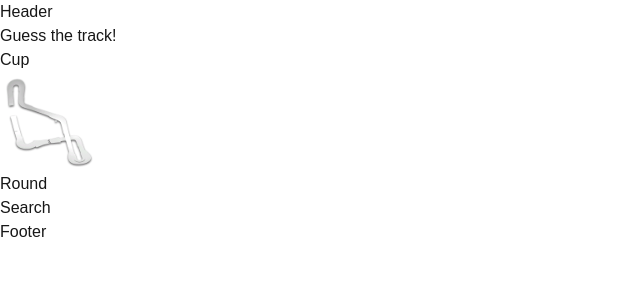
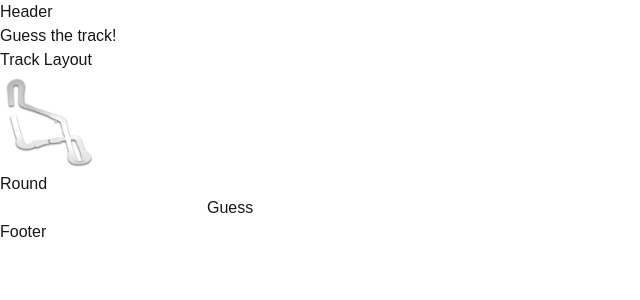
Before and after one commit to thomasamb/8dle, a Next.js app: page / in a window 1280 px wide. Shown: the top 300 px of the page, without its empty margins (0-640 px from the left). Built offline with nearby package versions, Linux system fonts and the light colour scheme.

Commit message:
Search and round progression

```diff
--- a/app/lib/gameHandler.ts
+++ b/app/lib/gameHandler.ts
@@ -14,20 +14,22 @@ export default class GameHandler {
     }
   }
 
-  submitGuess(guess: string) {
-    this.gameState.guesses++;
-    if (guess === this.gameState.answer.trackName) {
-      this.gameState.won = true;
-      this.gameWon();
+  submitGuess(guess: string): GameState {
+    const newGameState = new GameState(
+      this.gameState.round,
+      this.gameState.guesses + 1,
+      this.gameState.answer,
+    );
+    if (guess === newGameState.answer.trackName) {
+      newGameState.won = true;
     } else {
-      if (this.gameState.guesses >= 4) {
-        this.gameState.lost = true;
-        this.gameLost();
+      if (newGameState.guesses >= 4) {
+        newGameState.lost = true;
+      } else {
+        newGameState.round++;
       }
     }
+    this.gameState = newGameState;
+    return newGameState;
   }
-
-  gameWon() {}
-
-  gameLost() {}
 }
--- a/app/ui/clue.tsx
+++ b/app/ui/clue.tsx
@@ -3,8 +3,6 @@ import Image from "next/image";
 
 export default function Clue({ gameState }: { gameState: GameState }) {
   function roundSwitch(round: number) {
-    console.log(round);
-    console.log(gameState.answer.trackLayoutPath);
     switch (round) {
       case 1:
         return (
--- a/app/ui/game.tsx
+++ b/app/ui/game.tsx
@@ -13,7 +13,7 @@ export default function Game() {
       <GameHeader gameState={gameState} />
       <Clue gameState={gameState} />
       <RoundTracker gameState={gameState} />
-      <Search gameState={gameState} setGameState={setGameState} />
+      <Search gameState={gameState} setGameState={setGameState} gameHandler={gameHandler} />
     </>
   );
 }
@@ -27,20 +27,24 @@ function RoundTracker({ gameState }: { gameState: GameState }) {
 }
 
 function GameHeader({ gameState }: { gameState: GameState }) {
-  console.log(gameState.round);
   let headerText = "Guess the track!";
   let subHeaderText = "";
   switch (gameState.round) {
     case 1:
       subHeaderText = "Track Layout";
+      break;
     case 2:
       subHeaderText = "Screenshot";
+      break;
     case 3:
       subHeaderText = "Cup";
+      break;
     case 4:
-      "Track Song";
+      subHeaderText = "Track Song";
+      break;
     default:
       "Round Error"
+      break;
   }
   return (
     <div id="gameHeader">
--- a/app/ui/search.tsx
+++ b/app/ui/search.tsx
@@ -1,15 +1,32 @@
 import GameState from "../lib/gameState";
+import { useActionState } from "react";
+import GameHandler from "../lib/gameHandler";
 
 export default function Search({
   gameState,
   setGameState,
+  gameHandler,
 }: {
   gameState: GameState;
   setGameState: React.Dispatch<React.SetStateAction<GameState>>;
+  gameHandler: GameHandler;
 }) {
+  const [state, formAction] = useActionState(
+    (previousState: GameState, formData: FormData) => {
+      const guess = formData.get("guess") as string;
+      const result: GameState = gameHandler.submitGuess(guess);
+      setGameState(result);
+      console.log(gameState);
+      return result;
+    },
+    gameState,
+  );
   return (
     <>
-      <p>Search</p>
+      <form action={formAction}>
+        <input type="text" name="guess" />
+        <button type="submit">Guess</button>
+      </form>
     </>
   );
 }
```
